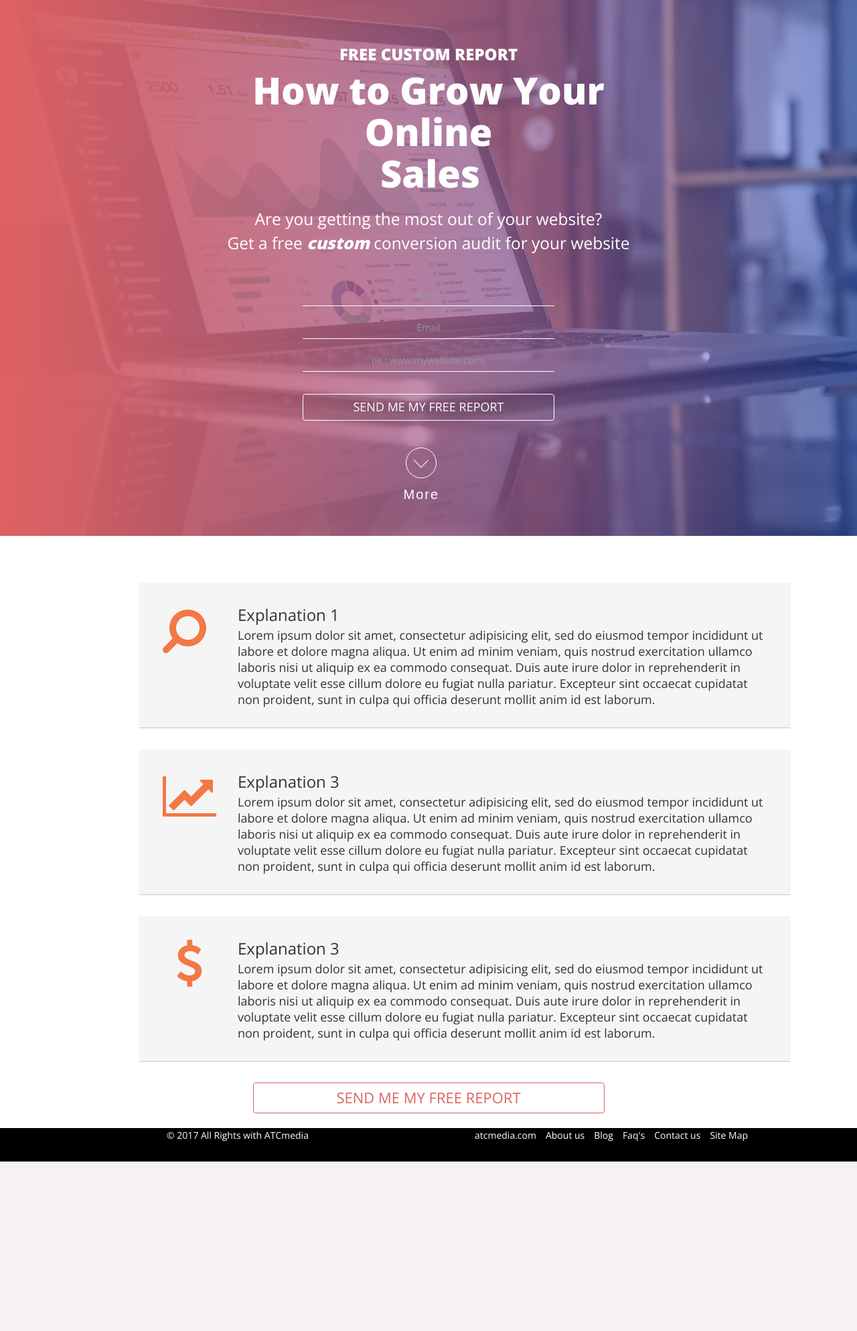
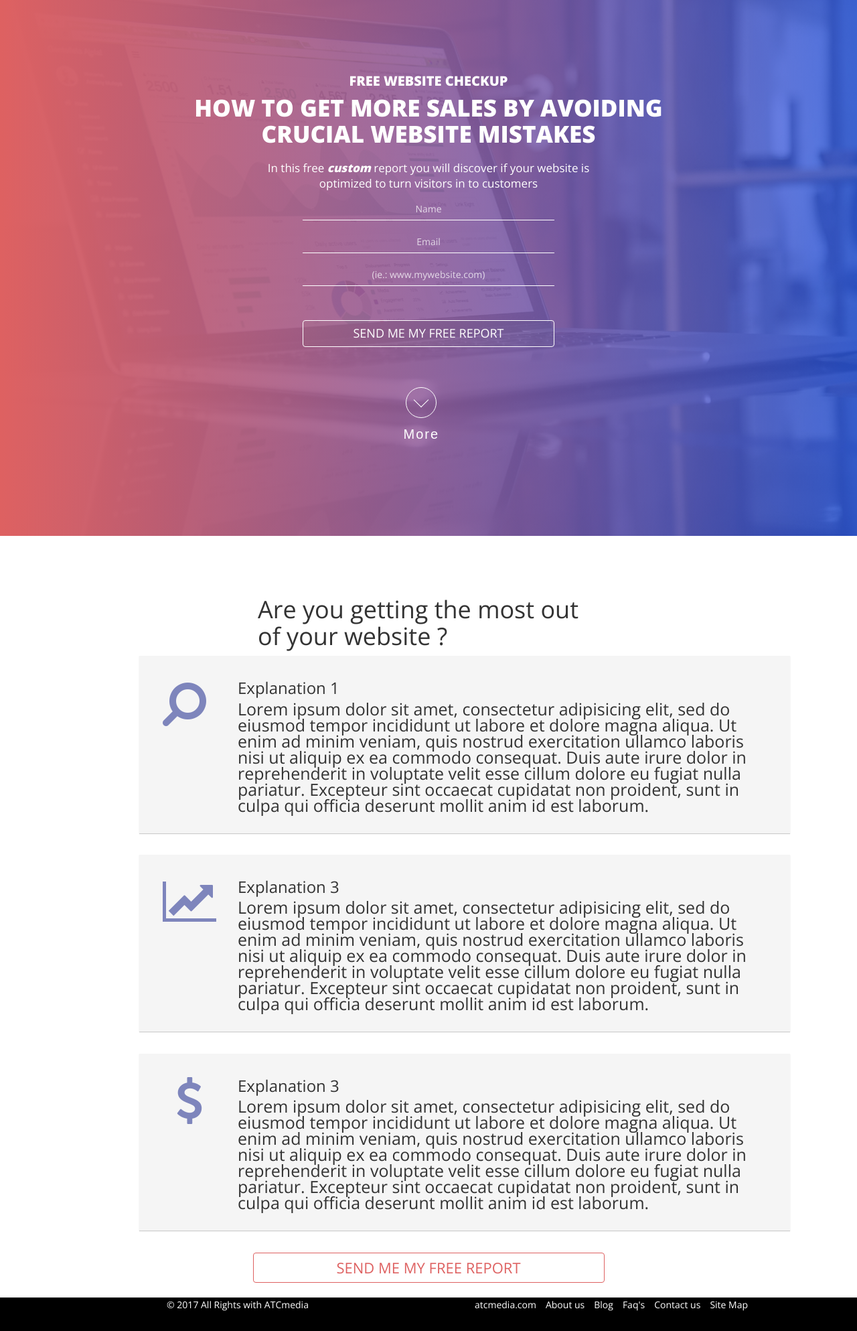
Before and after one commit to andreitobias/myapp, a Rails app: page / in a window 1280 px wide. Shown: the whole page at 67% size. Before the commit the page ends 1734 px from the top, so only its background shows below. Run offline with Rails 7, Linux system fonts and the light colour scheme; style sheets or scripts are compiled from the project's sources; some libraries are stand-ins or nearby versions.

Commit message:
added styling and solved media queries

```diff
--- a/app/assets/stylesheets/animations.css.scss
+++ b/app/assets/stylesheets/animations.css.scss
@@ -86,6 +86,7 @@
 .animation-element.slide-left.testimonial h4 {
   margin: 0px 0px 5px 0px;
   line-height:24px;
+  font-size:25px;
 }
 
 .animation-element.slide-left.testimonial .content {
@@ -97,7 +98,7 @@
 .animation-element.slide-left.testimonial .rating{}
 
 .animation-element.slide-left.testimonial i {
-  color: #f37846;
+  color: #7e85bc;
   margin-right: 5px;
 }
 
--- a/app/assets/stylesheets/custom.css.scss
+++ b/app/assets/stylesheets/custom.css.scss
@@ -13,7 +13,7 @@
 
 background: #de6161;  /* fallback for old browsers */
 background: -webkit-linear-gradient(to left, #2657eb, #de6161);  /* Chrome 10-25, Safari 5.1-6 */
-background: linear-gradient(to left, rgba(40, 89, 235, 0.43), #de6161), url('3.jpg') no-repeat center center fixed; ; /* W3C, IE 10+/ Edge, Firefox 16+, Chrome 26+, Opera 12+, Safari 7+ */
+background: linear-gradient(to left, rgba(40, 89, 235, 0.75), #de6161), url('3.jpg') no-repeat center center fixed; ; /* W3C, IE 10+/ Edge, Firefox 16+, Chrome 26+, Opera 12+, Safari 7+ */
 -webkit-background-size: cover;
   -moz-background-size: cover;
   -o-background-size: cover;
@@ -53,13 +53,19 @@
    text-align: center !important;
 }
 
-.jumbotron h1,p, h2{
+.jumbotron h1,p{
   text-align: center;
+  color:#fff !important;
+}
+
+.jumbotron h2 {
+   text-align: center;
   color:#fff !important;
 }
 .jumbotron h1{
   display:inline;
   color:#fff !important;
+  text-transform: uppercase;
 
 }
 .jumbotron p{
@@ -122,10 +128,29 @@
      box-shadow: none;
 }
 
+/*Form Placeholder*/
+::-webkit-input-placeholder { /* Chrome */
+  color: #fff !important;
+    opacity: 0.75;
+
+}
+:-ms-input-placeholder { /* IE 10+ */
+  color: #fff !important;
+  opacity: 0.75;
+
+}
+::-moz-placeholder { /* Firefox 19+ */
+  color: #fff !important;
+    opacity: 0.75;
+}
+:-moz-placeholder { /* Firefox 4 - 18 */
+  color: #fff !important;
+  opacity: 0.75;
+}
 .submission {
 	  background-color: rgba(92, 184, 92, 0.03) !important;
     border-color: #fff !important;
-    margin-top: 3em;
+    margin-top: 2.5em;
     font-size: 22px !important;
     font-weight: bold;
     text-transform:uppercase;
@@ -349,70 +374,109 @@
  /* Medium Devices, Desktops */
     @media only screen and (min-width : 640px) {
         .jumbotron{
-          margin-top:initial;
+          margin-top:7em;
         }
 
         .jumbotron h1 {
-        	font-size:2em !important;
+        	font-size:36px !important;
         	font-weight:bold;
         }
+
+
         .jumbotron h2{
-          font-size:1.75em !important;
-          margin-top: 60px;
+          margin-top: 25px;
+          font-size:19px;
         }
+
+        .jumbotron h3 {
+          font-size:19px;
+        }
+
         .submission {
         	font-size:18px !important;
         }
 
          .submission {
-        	margin-top: 6em;
+        	margin-top: 3em;
+        }
+        form {
+          margin-top: 0em;
+        }
+    }
+    @media only screen and (min-width : 1000px) {
+      .jumbotron {
+          margin-top: 4em;
+        }
+    }
+    /* Large Devices, Wide Screens */
+    @media only screen and (min-width : 1200px) {
+        .jumbotron{
+          margin-top:3em;
+        }
+        .jumbotron h1 {
+        	font-size:35px !important ;
+        }
+
+         .demo a{
+          bottom: -9em;
+        }
+
+        .jumbotron h3{
+          font-size: 20px;
+
+        }
+        .jumbotron h2{
+          font-size: 17px !important;
+          margin-top: 20px;
+          line-height:23px;
+
+
+        }
+        .submission {
+        	margin-top: 2em;
         }
     }
 
-    /* Large Devices, Wide Screens */
-    @media only screen and (min-width : 1200px) {
+     /* Large Devices, Wide Screens */
+    @media only screen and (min-width : 1300px) {
         .jumbotron{
-          margin-top:initial;
+          margin-top:5em;
         }
 
         .jumbotron h1 {
-        	font-size:4em !important ;
+        	font-size: 37px !important ;
         }
         .jumbotron h2{
-          font-size: 1.75em !important;
+          font-size: 17px !important;
           margin-top: 20px;
-          line-height:36px;
+        }
+
+        .jumbotron h3{
+          font-size: 17px;
         }
         .submission {
         	margin-top: 1em;
         }
 
-        .demo a{
-          bottom: -8em;
+        form{
+            margin-top:2em;
         }
-        form{
-            margin-top:0em;
-        }
+
     }
 
-     /* Large Devices, Wide Screens */
-    @media only screen and (min-width : 1300px) {
 
-
-        .jumbotron h1 {
-        	font-size:3em ;
-        }
-        .jumbotron h2{
-          font-size: 1.75em !important;
-        }
-    }
     /*Huge Devices*/
-      @media only screen and (min-width : 1900px) {
+      @media only screen and (min-width : 1900px)   {
         .jumbotron h1 {
           font-size: 4em !important;
         }
         .jumbotron h2 {
-          margin-top:28px;
+          margin-top:28px !important;
+          font-size:23px !important;
+          line-height:36px;
+        }
+        .jumbotron h3 {
+          font-size:23px !important;
         }
         .jumbotron{
           margin-top: 10em;
--- a/app/views/pages/_content.html.erb
+++ b/app/views/pages/_content.html.erb
@@ -1,5 +1,8 @@
 
 
+<div class="container-fluid">
+<div class="col-md-6 col-md-offset-3"><h1> Are you getting the most out of your website ? </h1></div>
+</div>
       <div class = "col-md-12">
               <!-- testimonial one -->
               <div class="animation-element slide-left testimonial">
--- a/app/views/pages/_landing.html.erb
+++ b/app/views/pages/_landing.html.erb
@@ -9,20 +9,24 @@
                   <% flash.each do |key, value| %>
                       <%= content_tag :div, value, class: "alert alert-#{key}" %>
                     <%end%>
-                  <h3>Free Custom Report</h3>
-                  <h1>How to Grow Your Online <br><h1 id= "word"> Sales</h1></h1>
-                  <h2> Are you getting the most out of your website? <br>Get a free <span class="italic">custom</span> conversion audit for your website  </h2>
-                  <p> </p>
+                  <h3>Free Website Checkup</h3>
+                  <h1>How  To Get More Sales By Avoiding Crucial Website Mistakes  </h1>
+              </div>
+
+              <div class="col-md-6 col-md-offset-3">
+              <h2>
+              In this free <span class="italic">custom</span> report you will discover if your website is optimized to turn visitors in to customers </h2>
 
               </div>
 
             </div>
 
             <div class="col-md-12">
-              <%= render "contacts/form"%>
-              <!--
+                          <%= render "contacts/form"%>
+
+               <!--
                 <div class="col-md-6 col-md-offset-3">
-                <btn class="btn btn-success">Send me my free report</btn>
+                <btn class="btn btn-success submission">Send me my free report</btn>
                 </div>
                <!-- More Button -->
             <section id="section02" class="demo">
```
